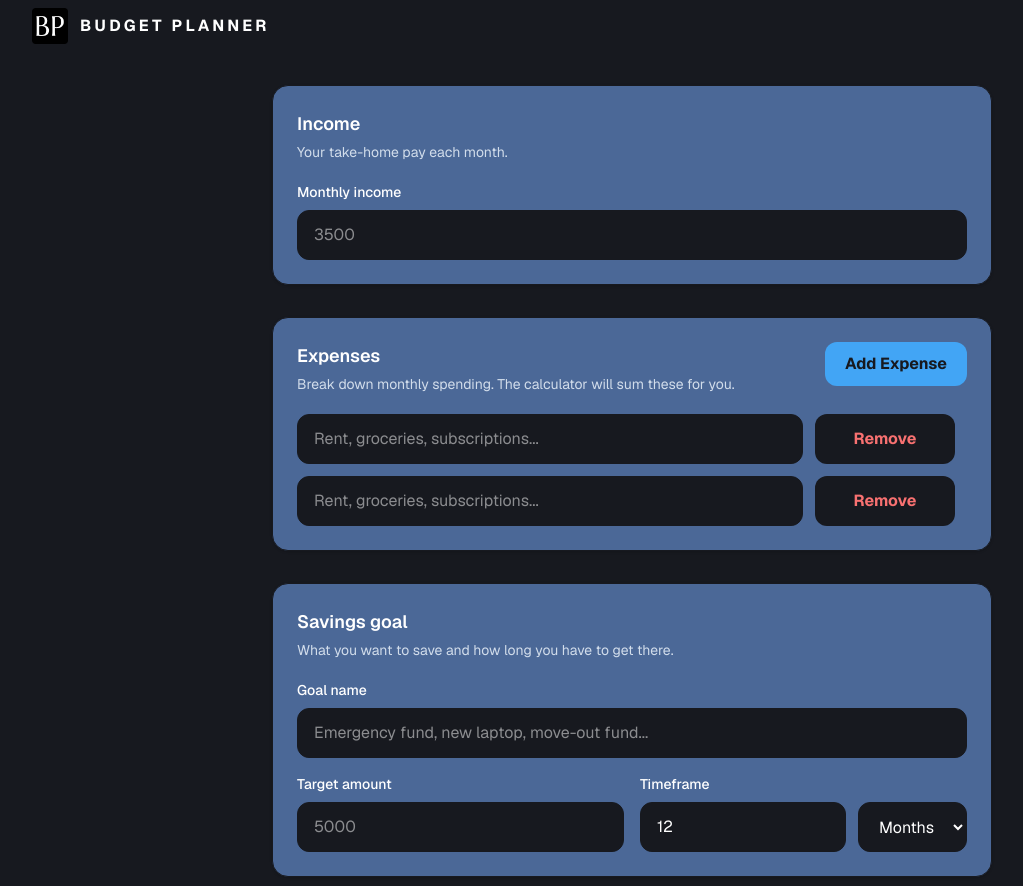
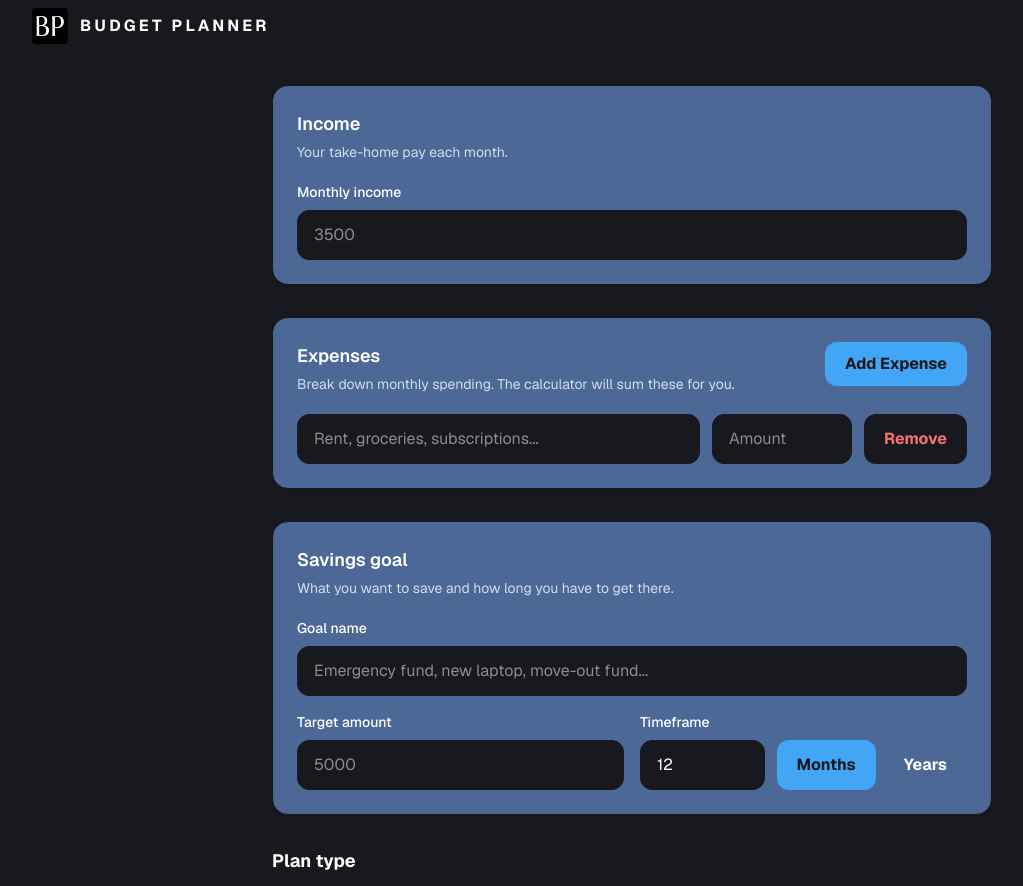
Before and after one commit to tintinator1/budget-planner, a Next.js app: page / in a window 1280 px wide. Shown: the top 886 px of the page, without its empty margins (8-1031 px from the left). Built offline with nearby package versions, Linux system fonts and the light colour scheme.

Commit message:
Redesigned Page on dark mode only, will add default later

```diff
--- a/src/app/globals.css
+++ b/src/app/globals.css
@@ -9,12 +9,14 @@
   --accent: #0353a4;
   --accent-hover: #001845;
   --danger: #b42318;
+  --safe: #36e436;
   --button-background: #0353a4;
   --button-hover: #001845;
   --button-text: #17191f;
 }
 
 .dark {
+  --safe: #36e436;
   --background: #17191f;
   --surface: #4b6897;
   --foreground: #ffffff;
@@ -37,6 +39,7 @@
   --color-accent: var(--accent);
   --color-accent-hover: var(--accent-hover);
   --color-danger: var(--danger);
+  --color-safe: var(--safe);
   --color-button-background: var(--button-background);
   --color-button-hover: var(--button-hover);
   --color-button-text: var(--button-text);
--- a/src/app/plan/page.tsx
+++ b/src/app/plan/page.tsx
@@ -1,21 +1,35 @@
 "use client";
 
-import { useEffect, useState } from "react";
+import { useEffect, useSyncExternalStore } from "react";
 import Link from "next/link";
 import { useRouter } from "next/navigation";
 import { Header } from "@/components/Header";
 import { PlanResults } from "@/components/PlanResults";
-import { loadPlan, type StoredPlan } from "@/lib/planStorage";
+import { loadPlan, subscribeToPlanStorage, type StoredPlan } from "@/lib/planStorage";
+
+function useIsClient() {
+  return useSyncExternalStore(
+    () => () => {},
+    () => true,
+    () => false,
+  );
+}
+
+function useStoredPlan(): StoredPlan | null {
+  return useSyncExternalStore(subscribeToPlanStorage, () => loadPlan(), () => null);
+}
 
 export default function PlanPage() {
   const router = useRouter();
-  const [planData] = useState<StoredPlan | null>(() => loadPlan());
+  const isClient = useIsClient();
+  const planData = useStoredPlan();
 
   useEffect(() => {
-    if (!planData) {
+    if (!isClient) return;
+    if (!loadPlan()) {
       router.replace("/");
     }
-  }, [planData, router]);
+  }, [isClient, router]);
 
   if (!planData) return null;
 
--- a/src/components/BudgetForm.tsx
+++ b/src/components/BudgetForm.tsx
@@ -34,7 +34,6 @@
 export function BudgetForm({ onSubmit, isGenerating = false }: BudgetFormProps) {
   const [form, setForm] = useState<BudgetPlanFormState>(defaultForm);
   const [expenses, setExpenses] = useState<ExpenseFormItem[]>([
-    createExpenseItem(),
     createExpenseItem(),
   ]);
   const [error, setError] = useState("");
@@ -114,6 +113,15 @@
                   updateExpense(expense.id, { label: event.target.value })
                 }
               />
+              <input
+                className="rounded-xl border border-border bg-background px-4 py-3 text-foreground outline-none ring-accent/30 transition focus:ring-2"
+                inputMode="decimal"
+                placeholder="Amount"
+                value={expense.amount}
+                onChange={(event) =>
+                  updateExpense(expense.id, { amount: event.target.value })
+                }
+              />
               <Button variant="cancel" type="button" onClick={() => removeExpense(expense.id)}>
                 Remove
               </Button>
@@ -162,19 +170,22 @@
                   setForm({ ...form, timeframeValue: event.target.value })
                 }
               />
-              <select
-                className="min-w-0 rounded-xl border border-border bg-background px-4 py-3 text-foreground outline-none ring-accent/30 transition focus:ring-2"
-                value={form.timeframeUnit}
-                onChange={(event) =>
-                  setForm({
-                    ...form,
-                    timeframeUnit: event.target.value as BudgetPlanFormState["timeframeUnit"],
-                  })
-                }
-              >
-                <option value="months">Months</option>
-                <option value="years">Years</option>
-              </select>
+              <div className="flex gap-2">
+                <Button
+                  type="button"
+                  variant={form.timeframeUnit === "months" ? "primary" : "secondary"}
+                  onClick={() => setForm({ ...form, timeframeUnit: "months" })}
+                >
+                  Months
+                </Button>
+                <Button
+                  type="button"
+                  variant={form.timeframeUnit === "years" ? "primary" : "secondary"}
+                  onClick={() => setForm({ ...form, timeframeUnit: "years" })}
+                >
+                  Years
+                </Button>
+              </div>
             </div>
           </div>
         </div>
@@ -183,8 +194,8 @@
 
 
       <fieldset className="space-y-3">
-        <legend className="text-sm font-medium text-foreground">Plan type</legend>
-        <label className="flex cursor-pointer items-start gap-3 rounded-xl border border-border bg-surface px-4 py-3">
+        <legend className="text-lg font-bold text-foreground">Plan type</legend>
+        <label className="flex items-start gap-3 rounded-xl border border-border bg-surface hover:cursor-pointer hover:bg-button-hover/60 px-4 py-3">
           <input
             type="radio"
             name="planMode"
@@ -198,7 +209,7 @@
             <span className="block text-sm text-muted">Straight forward budget calculation.</span>
           </span>
         </label>
-        <label className="flex cursor-pointer items-start gap-3 rounded-xl border border-border bg-surface px-4 py-3">
+        <label className="flex items-start gap-3 rounded-xl border border-border bg-surface hover:cursor-pointer hover:bg-button-hover/60 px-4 py-3">
           <input
             type="radio"
             name="planMode"
--- a/src/components/Button.tsx
+++ b/src/components/Button.tsx
@@ -6,7 +6,7 @@
     primary:
       "bg-button-background text-button-text hover:cursor-pointer hover:bg-button-hover disabled:cursor-not-allowed disabled:opacity-70",
     secondary:
-      "border border-border text-foreground hover:cursor-pointer hover:bg-background disabled:opacity-70",
+      "text-foreground hover:cursor-pointer hover:bg-background disabled:opacity-70",
     cancel:
       "text-danger bg-background hover:cursor-pointer hover:bg-background/20",
   };
--- a/src/components/PasswordModal.tsx
+++ b/src/components/PasswordModal.tsx
@@ -1,4 +1,6 @@
 "use client";
+
+import { Button } from "./Button";
 
 type PasswordModalProps = {
   open: boolean;
@@ -39,13 +41,13 @@
         aria-labelledby="password-modal-title"
         className="relative w-full max-w-md rounded-2xl border border-border bg-surface p-6 shadow-lg"
       >
-        <h2 id="password-modal-title" className="text-lg font-semibold text-foreground">
+        <h2 id="password-modal-title" className="text-lg font-bold text-foreground">
           Access Required
         </h2>
 
         <form className="mt-5 space-y-4" onSubmit={handleSubmit}>
           <label className="grid gap-2">
-            <span className="text-sm font-medium text-foreground">Password</span>
+            <span className="text-base font-medium text-foreground">Password</span>
             <input
               name="password"
               type="password"
@@ -59,31 +61,19 @@
           {error ? <p className="text-sm text-danger">{error}</p> : null}
 
           <div className="flex justify-end gap-3">
-            <button
-              type="button"
-              onClick={onClose}
-              disabled={isSubmitting}
-              className="rounded-xl border border-border px-4 py-2 text-sm font-medium text-foreground transition hover:bg-background disabled:opacity-70"
-            >
+            <Button variant="cancel" type="button" onClick={onClose}>
               Cancel
-            </button>
-            <button
-              type="submit"
-              disabled={isSubmitting}
-              className="inline-flex items-center justify-center gap-2 rounded-xl bg-accent px-4 py-2 text-sm font-semibold text-white transition hover:bg-accent-strong disabled:cursor-not-allowed disabled:opacity-70"
-            >
+            </Button>
+            <Button variant="primary" type="submit" disabled={isSubmitting}>
               {isSubmitting ? (
                 <>
-                  <span
-                    aria-hidden="true"
-                    className="h-4 w-4 animate-spin rounded-full border-2 border-white/30 border-t-white"
-                  />
-                  Generating...
+                  <span aria-hidden="true" className="h-4 w-4 animate-spin rounded-full border-2 border-white/30 border-t-white" />
+                  Unlocking...
                 </>
               ) : (
-                "Continue"
+                "Unlock"
               )}
-            </button>
+            </Button>
           </div>
         </form>
       </div>
--- a/src/components/PlanResults.tsx
+++ b/src/components/PlanResults.tsx
@@ -82,7 +82,7 @@
               : "Still short each month"}
           </dt>
           <dd
-            className={`mt-1 font-medium ${result.gap >= 0 ? "text-accent" : "text-danger"}`}
+            className={`mt-1 font-medium ${result.gap >= 0 ? "text-safe" : "text-danger"}`}
           >
             {formatCurrency(Math.abs(result.gap))}
           </dd>
--- a/src/lib/planStorage.ts
+++ b/src/lib/planStorage.ts
@@ -12,21 +12,40 @@
   adviceError: string;
 };
 
+let cachedRaw: string | null | undefined;
+let cachedPlan: StoredPlan | null = null;
+
 export function savePlan(plan: StoredPlan) {
   if (typeof window === "undefined") return;
 
-  sessionStorage.setItem(STORAGE_KEY, JSON.stringify(plan));
+  const serialized = JSON.stringify(plan);
+  sessionStorage.setItem(STORAGE_KEY, serialized);
+  cachedRaw = serialized;
+  cachedPlan = plan;
 }
 
 export function loadPlan(): StoredPlan | null {
   if (typeof window === "undefined") return null;
 
   const raw = sessionStorage.getItem(STORAGE_KEY);
-  if (!raw) return null;
+  if (raw === cachedRaw) return cachedPlan;
+
+  cachedRaw = raw;
+  if (!raw) {
+    cachedPlan = null;
+    return null;
+  }
 
   try {
-    return JSON.parse(raw) as StoredPlan;
+    cachedPlan = JSON.parse(raw) as StoredPlan;
   } catch {
-    return null;
+    cachedPlan = null;
   }
+
+  return cachedPlan;
 }
+
+export function subscribeToPlanStorage(onStoreChange: () => void) {
+  window.addEventListener("storage", onStoreChange);
+  return () => window.removeEventListener("storage", onStoreChange);
+}
```
